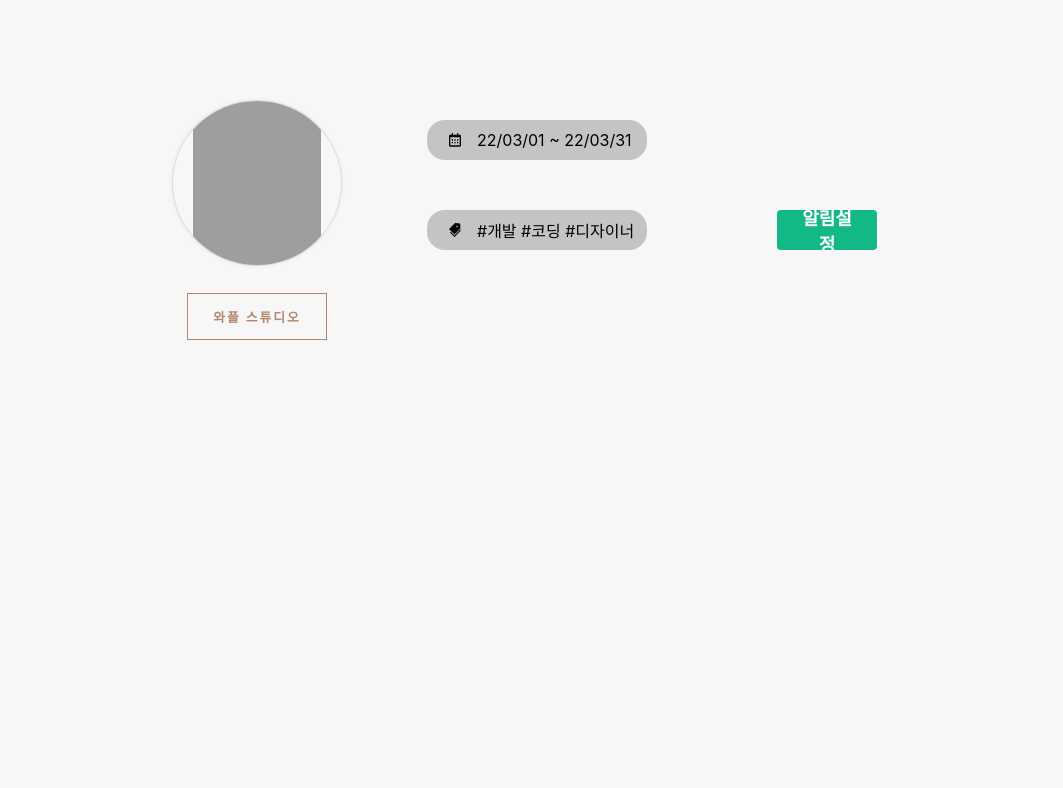
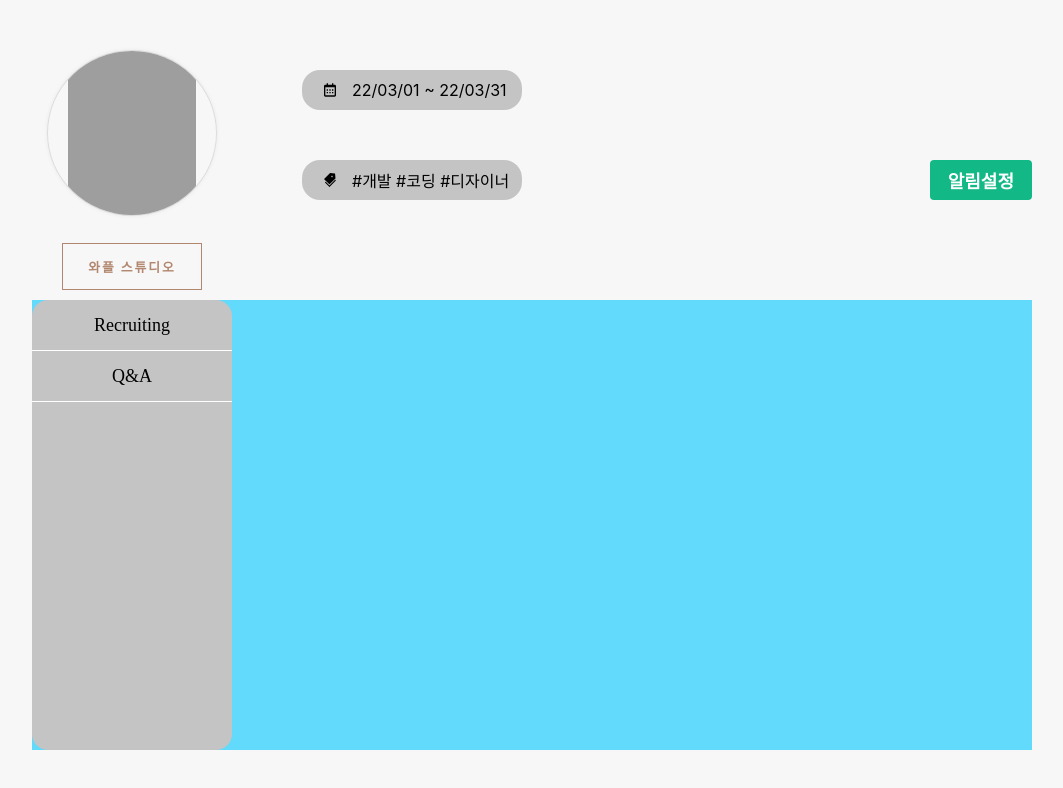
Before and after one commit to wafflestudio/sharkle-web, a React (Create React App) app: page / in a window 1280 px wide. Shown: the top 788 px of the page, without its empty margins (108-1171 px from the left). Built offline with nearby package versions, Linux system fonts and the light colour scheme; grey boxes are pictures that could not be loaded.

Commit message:
content-menu-skel

```diff
--- a/src/Component/ClubPage/ClubPage.js
+++ b/src/Component/ClubPage/ClubPage.js
@@ -44,7 +44,12 @@ const ClubPage = () => {
             </div>
             <div className="content">
                 <div className="content-menu">
-
+                    <div className="content-menu-recruit">
+                        <span>Recruiting</span>
+                    </div>
+                    <div className="content-menu-qna">
+                        <span>Q&A</span>
+                    </div>
                 </div>
                 <div className="content-container">
 
--- a/src/Component/ClubPage/ClubPage.scss
+++ b/src/Component/ClubPage/ClubPage.scss
@@ -3,7 +3,7 @@
   display: flex;
   justify-content: center;
   margin: 0px;
-  padding-top: 100px;
+  padding-top: 50px;
   width: 100vw;
   height: 100vh;
   background: #F7F7F7;
@@ -12,7 +12,7 @@
   .info{
     position: absolute;
     display: inline-block;
-    width: 750px;
+    width: 1000px;
     height: 240px;
 
     .info-main{
@@ -88,7 +88,7 @@
       flex-direction: column;
       justify-content: center;
       margin-left: 270px;
-      width: 300px;
+      width: 600px;
       height: 170px;
 
       .info-sub-recruit{
@@ -137,15 +137,17 @@
       position: absolute;
       display: flex;
       flex-direction: column;
-      margin-left: 620px;
-      width: 100px;
+      margin-left: 720px;
+      width: 200px;
       height: 170px;
+      right: 0px;
 
       .info-util-alert{
         position: absolute;
         display: flex;
         flex-direction: row;
         align-items: center;
+        right: 0px;
         bottom: 20px;
 
         .info-util-alert-btn{
@@ -169,4 +171,53 @@
 
     }
   }
+
+  /**/
+
+  .content{
+    position: absolute;
+    display: inline-block;
+    top: 300px;
+    width: 1000px;
+    height: 450px;
+    margin-bottom: 50px;
+    background-color: #61dafb;
+
+    .content-menu{
+      position: absolute;
+      left: 0px;
+      width: 200px;
+      height: 100%;
+      background: #C4C4C4;
+      border-radius: 16px;
+
+      span{
+        font-family: Noto Sans KR;
+        font-style: normal;
+        font-weight: 500;
+        font-size: 18px;
+        line-height: 18px;
+      }
+
+      .content-menu-recruit{
+        position: relative;
+        width: 100%;
+        height: 50px;
+        display: flex;
+        justify-content: center;
+        align-items: center;
+        border-bottom: 1px solid #FFFFFF;
+      }
+
+      .content-menu-qna{
+        position: relative;
+        width: 100%;
+        height: 50px;
+        display: flex;
+        justify-content: center;
+        align-items: center;
+        border-bottom: 1px solid #FFFFFF;
+      }
+    }
+  }
 }
```
